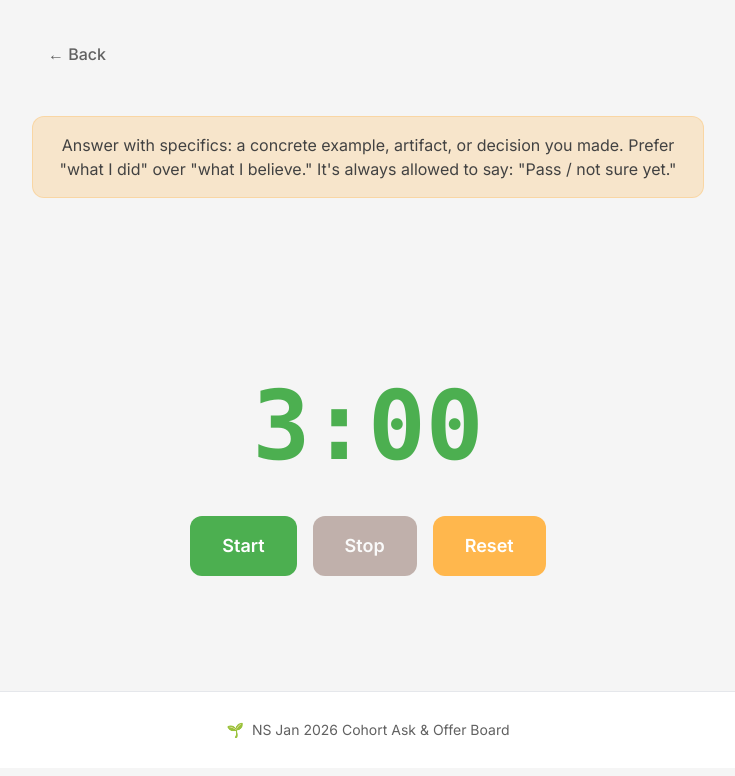
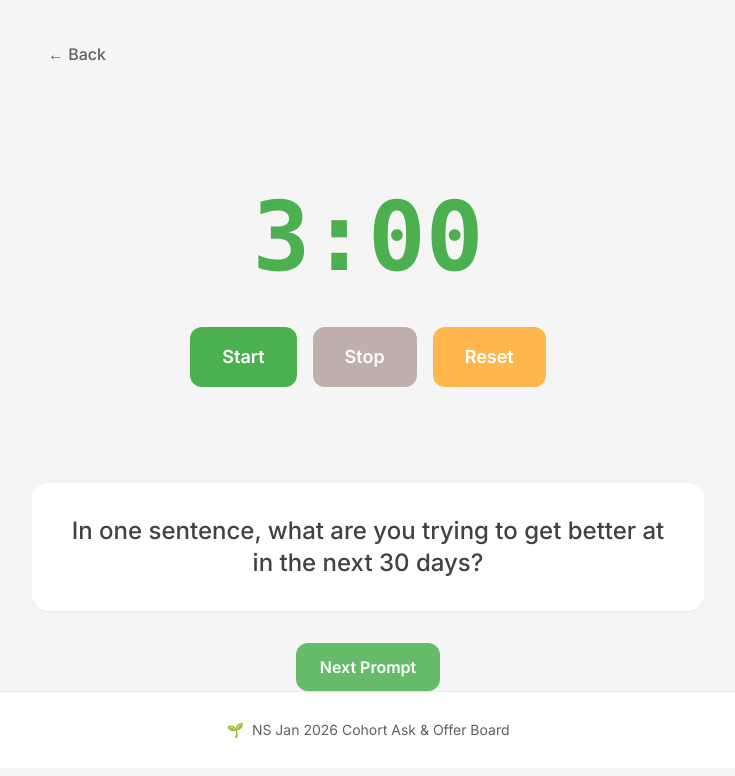
Before and after one commit to understories/mentormixer, a Next.js app: page /hot-seat in a window 1280 px wide. Shown: the top 776 px of the page, without its empty margins (272-1007 px from the left). Built offline with nearby package versions, Linux system fonts and the light colour scheme.

Commit message:
Remove instructions banner and add prompts to hot seat page

```diff
--- a/app/hot-seat/page.tsx
+++ b/app/hot-seat/page.tsx
@@ -1,11 +1,18 @@
 'use client';
 
+import { useState } from 'react';
 import Link from 'next/link';
 import { Timer } from '@/components/Timer';
-import { InstructionsBanner } from '@/components/InstructionsBanner';
+import { PromptDisplay } from '@/components/PromptDisplay';
 import { Footer } from '@/components/Footer';
+import hotSeatPrompts from '@/data/hotSeatPrompts.json';
 
 export default function HotSeatPage() {
+  const [currentPromptIndex, setCurrentPromptIndex] = useState(0);
+
+  const prompts = hotSeatPrompts.prompts;
+  const currentPrompt = prompts[currentPromptIndex] || prompts[0];
+
   return (
     <div className="min-h-screen flex flex-col p-4 sm:p-6 md:p-8">
       <div className="flex-1 flex flex-col max-w-2xl mx-auto w-full gap-6 sm:gap-8">
@@ -15,10 +22,22 @@ export default function HotSeatPage() {
         >
           ← Back
         </Link>
-        <InstructionsBanner />
 
         <div className="flex-1 flex flex-col items-center justify-center gap-6 sm:gap-8">
           <Timer initialDuration={180} />
+        </div>
+
+        <PromptDisplay prompt={currentPrompt} />
+
+        <div className="flex justify-center gap-4">
+          <button
+            onClick={() => {
+              setCurrentPromptIndex((prev) => (prev + 1) % prompts.length);
+            }}
+            className="px-6 py-3 bg-primary-green-light text-white rounded-xl font-semibold text-base active:scale-95 transition-transform min-h-[48px] touch-manipulation"
+          >
+            Next Prompt
+          </button>
         </div>
       </div>
 
```
